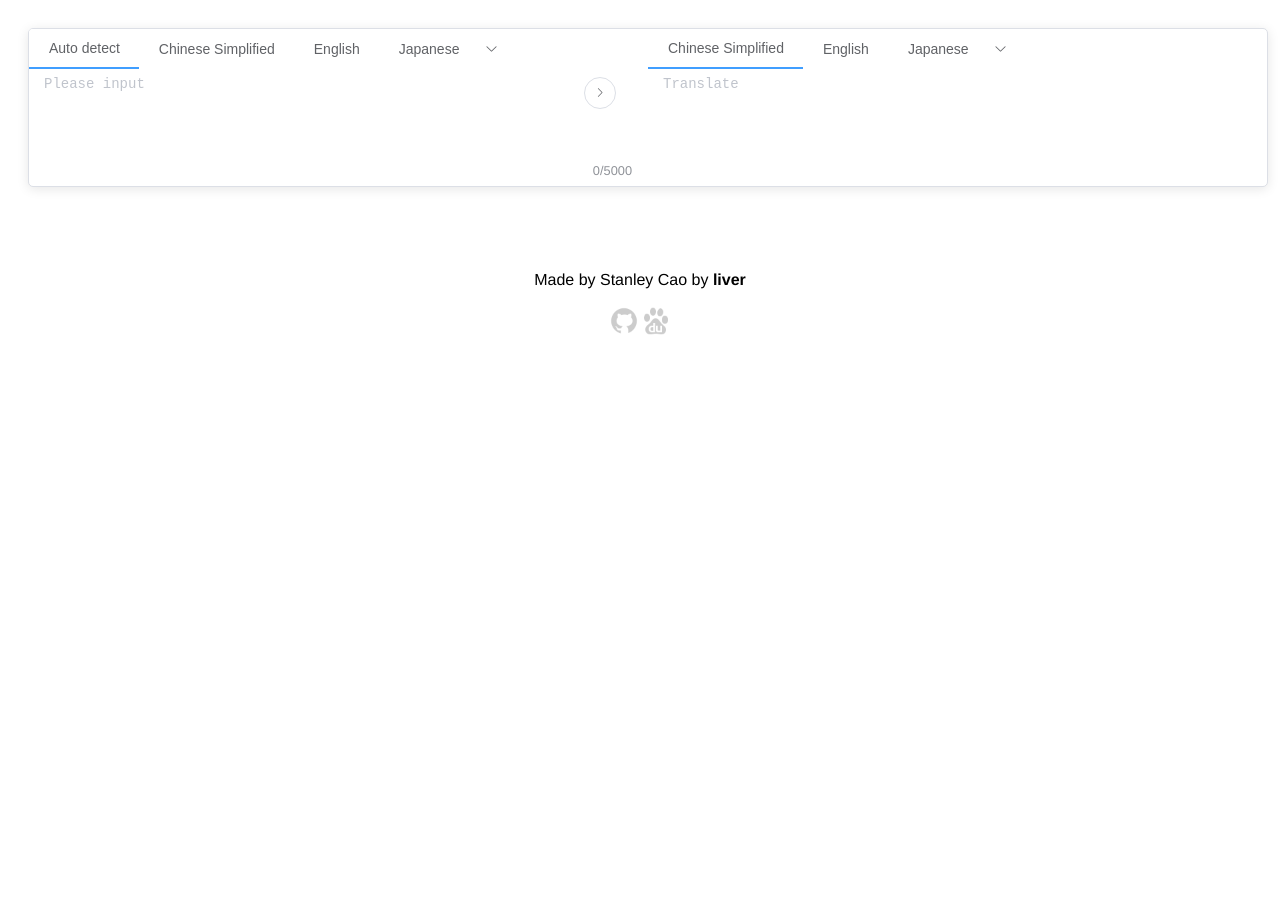
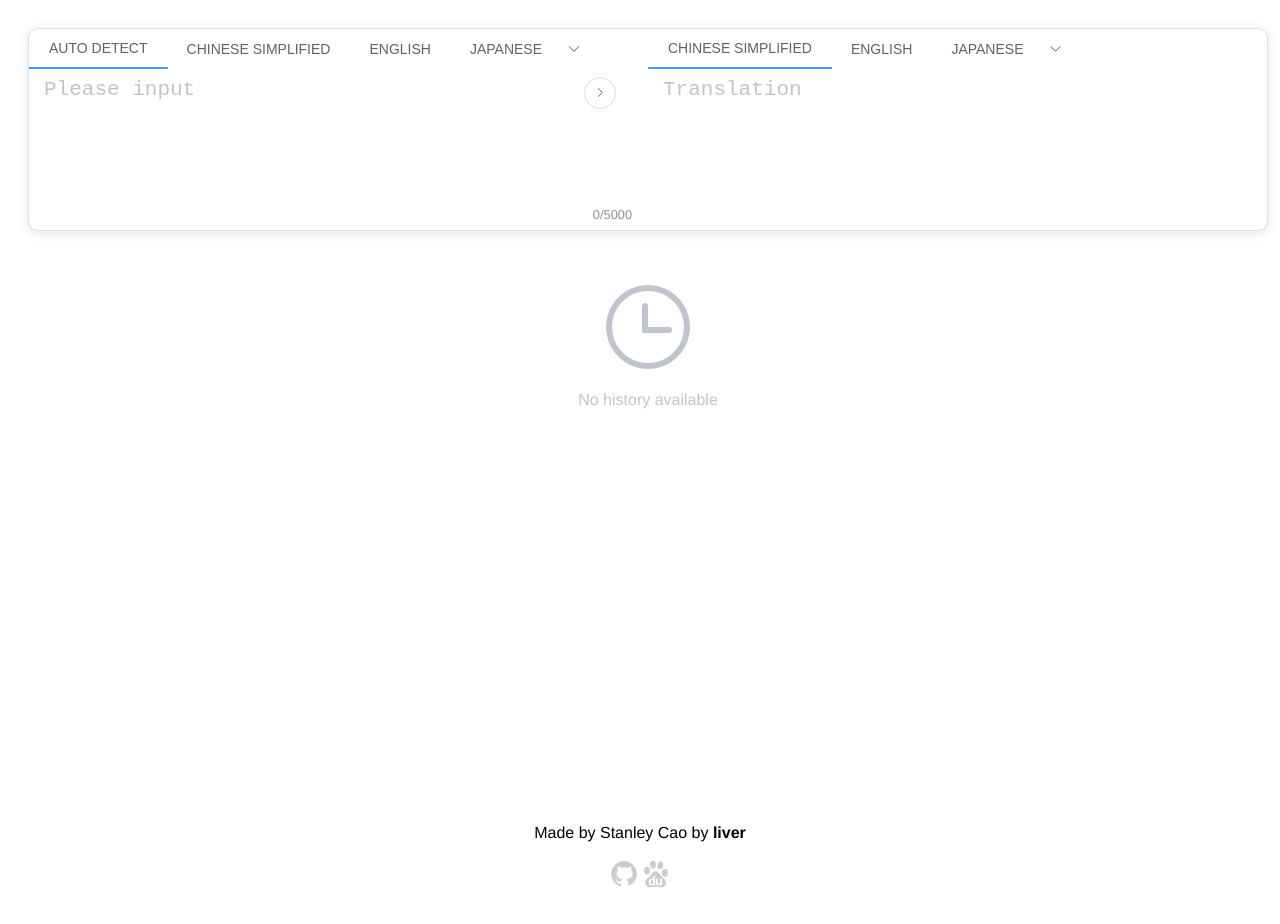
Before and after one commit to dodaydream/translate-frontend, a Vue app: page / in a window 1280 px wide. Before the commit the page ends 800 px from the top, so only its background shows below. Built offline with nearby package versions, Linux system fonts and the light colour scheme.

Commit message:
optimise translate history

```diff
--- a/src/App.vue
+++ b/src/App.vue
@@ -30,6 +30,14 @@ html {
   -moz-osx-font-smoothing: grayscale;
 }
 
+body, html, #app {
+  height: 100%;
+}
+
+.el-main {
+  min-height: 100%;
+}
+
 @media screen and (min-width: 1280px) {
   .el-main {
     width: 1280px;
--- a/src/components/Footer.vue
+++ b/src/components/Footer.vue
@@ -1,5 +1,5 @@
 <template>
-  <el-footer>
+  <el-footer height="100px">
     <p class="footer-text">Made by Stanley Cao by <b>liver</b></p>
     <p class="footer-text">
       <a href="https://github.com/dodaydream/translate-frontend">
--- a/src/components/LanguageSelector.vue
+++ b/src/components/LanguageSelector.vue
@@ -7,7 +7,8 @@
           v-bind:key="lang"
           @click="setLanguage(lang)"
           :class="{ 'selected-language' : value === lang }">
-          {{ $t("lang." + lang) }}
+          {{ lang === 'auto' && detectedLang !== '' ?
+            $t("lang." + detectedLang) + ' - ' + $t("detected") : $t("lang." + lang) }}
         </el-button>
       </el-button-group>
     </div>
@@ -37,16 +38,17 @@ export default {
   name: 'LanguageSelector',
   props: {
     displayauto: Boolean,
-    value: String
+    value: String,
+    detectedLang: String
   },
   data () {
     return {
       languageList: [],
-      recentUsedLang: ['zh', 'en', 'jp']
+      recentUsedLang: ['zh', 'en', 'jp'],
     }
   },
   created () {
-    this.languageList = languageData
+    this.languageList = this.languageList.concat(languageData)
     if (this.displayauto) {
       this.languageList.unshift('auto')
       this.recentUsedLang.unshift('auto')
@@ -67,7 +69,11 @@ export default {
 
 <style>
 .el-dropdown-menu {
-  max-width: 500px;
+  max-width: 480px;
+}
+
+.el-dropdown-menu li {
+  width: 120px;
 }
 
 .selected-language {
@@ -85,6 +91,11 @@ export default {
 
 .lang-group {
   display: flex;
+}
+
+.lang-group .el-button {
+  text-transform: uppercase;
+  background: none;
 }
 
 .language-selector {
--- a/src/components/TranslateHistory.vue
+++ b/src/components/TranslateHistory.vue
@@ -1,10 +1,22 @@
 <template>
   <div class="translate-history">
-    <TranslateHistoryCard
-      v-for="(item, index) in history"
-      v-bind:key="index"
-      v-on:delete-row="deleteRow(index)"
-      :content="item" />
+    <div v-if="history.length !== 0">
+      <div class="history-toolbar">
+        <div class="count">{{ $tc('translation', history.length) }}</div>
+        <el-button type="text" class="clear" @click="clearAll">Clear All</el-button>
+      </div>
+      <transition-group name="history">
+        <TranslateHistoryCard
+          v-for="(item, index) in history"
+          v-bind:key="index * 2"
+          v-on:delete-row="deleteRow(index)"
+          :content="item" />
+      </transition-group>
+    </div>
+    <div v-else class="history-empty-state">
+      <i class="el-icon-time"></i>
+      <p>{{ $t('history-empty-state') }}</p>
+    </div>
   </div>
 </template>
 
@@ -27,15 +39,33 @@ export default {
     loadLocalStorage () {
       try {
         this.history = JSON.parse(localStorage.history);
-        console.log(this.history)
       } catch (err) {
         this.history = []
-        console.log(err)
+      }
+
+      if (!Array.isArray(this.history)) {
+        this.history = []
       }
     },
     deleteRow (index) {
       this.history.splice(index, 1)
-      localStorage.history = JSON.stringify(this.history)
+      this.saveLocalStorage()
+    },
+    saveToHistory (res) {
+      if (this.history.length >= 10) {
+        this.history.pop()
+      }
+      this.history.unshift(res)
+      this.saveLocalStorage()
+    },
+    saveLocalStorage () {
+      setTimeout(() => {
+        localStorage.history = JSON.stringify(this.history)
+      }, 0)
+    },
+    clearAll () {
+      this.history = []
+      this.saveLocalStorage()
     }
   }
 }
@@ -43,7 +73,33 @@ export default {
 
 <style>
 .translate-history {
-  padding-top: 48px;
+}
+
+.history-enter-active, .history-leave-active {
+  transition: all 0.1s;
+}
+.history-enter, .history-leave-to /* .list-leave-active below version 2.1.8 */ {
+  opacity: 0;
+  transform: translateY(30px);
+}
+
+.history-toolbar {
+  display: flex;
+  padding: 16px;
+  justify-content: space-between;
+  align-items: center;
+}
+
+.history-empty-state {
+  display: flex;
+  align-items: center;
+  flex-direction: column;
+  padding: 48px;
+  color: #c0c4cc;
+}
+
+.history-empty-state i {
+  font-size: 96px;
 }
 
 @media screen and (min-width: 1280px) {
--- a/src/components/TranslateHistoryCard.vue
+++ b/src/components/TranslateHistoryCard.vue
@@ -1,12 +1,11 @@
 <template>
   <el-card class="box-card">
-    <div slot="header" class="clearfix">
-      <span>
-      {{ $t("lang." + content.from) }} → {{ $t("lang." + content.to) }}</span>
-    </div>
     <div>
-      <p>{{ content.trans_result.reduce((str, cur) => str + cur.src + '\n', '') }}</p>
-      <p>{{ content.trans_result.reduce((str, cur) => str + cur.dst + '\n', '') }}</p>
+      <p class="lang-indicator">
+        {{ $t("lang." + content.from) }} → {{ $t("lang." + content.to) }}
+      </p>
+      <p class="lang-src">{{ content.trans_result.reduce((str, cur) => str + cur.src + '\n', '') }}</p>
+      <p class="lang-dst">{{ content.trans_result.reduce((str, cur) => str + cur.dst + '\n', '') }}</p>
       <el-button
         class="card-button"
         type="danger"
@@ -35,10 +34,19 @@ export default {
 
 .box-card p {
   margin: 0;
-  margin-bottom: 5px;
 }
 
 .box-card {
   margin-bottom: 16px;
 }
+
+.box-card .lang-indicator {
+  color: #909399;
+  padding-bottom: 10px;
+}
+
+.box-card .lang-dst {
+  color: #606266;
+  padding-top: 10px;
+}
 </style>
--- a/src/components/TranslatorMain.vue
+++ b/src/components/TranslatorMain.vue
@@ -4,14 +4,15 @@
       <el-col :span="12">
         <LanguageSelector
           v-model="from"
-          @input="doTranslate"
+          @input="getTranslation"
+          :detectedLang="detected"
           displayauto />
       </el-col>
       <el-col :span="12">
         <LanguageSelector
           class="dest-language-selector"
           v-model="to"
-          @input="doTranslate"
+          @input="getTranslation"
          />
       </el-col>
     </el-row>
@@ -28,7 +29,7 @@
           v-model="input">
         </el-input>
         <el-button
-          @click="getTranslation"
+          @click="getTranslation(true)"
           class="translate-button"
           icon="el-icon-arrow-right"
           size="small"
@@ -42,7 +43,7 @@
           class="translate-result"
           type="textarea"
           :autosize="{ minRows: 4 }"
-          placeholder="Translate"
+          placeholder="Translation"
           v-model="result">
         </el-input>
       </el-col>
@@ -62,7 +63,8 @@ export default {
       input: '',
       result: '',
       from: 'auto',
-      to: 'zh'
+      to: 'zh',
+      detected: ''
     }
   },
   methods: {
@@ -76,6 +78,8 @@ export default {
       } else {
         this.result += '...'
       }
+
+      this.detected = ''
     },
     doTranslate: _.debounce(function () {
       this.setPendingText()
@@ -83,13 +87,13 @@ export default {
         this.sendWebRequest()
       }
     }, 500),
-    getTranslation () {
+    getTranslation (isSavable=false) {
       this.setPendingText()
       if (this.input !== '') {
-        this.sendWebRequest(true)
+        this.sendWebRequest(isSavable)
       }
     },
-    sendWebRequest (isSavable=false) {
+    sendWebRequest (isSavable) {
       fetch(process.env.VUE_APP_API_URL, {
         method: 'POST',
         headers: {
@@ -104,32 +108,13 @@ export default {
         .then(res => res.json())
         .then((res) => {
           this.result = res.trans_result.reduce((str, cur) => str + cur.dst + '\n', '')
+          if (this.from === 'auto') {
+            this.detected = res.from
+          }
           if (isSavable) {
-            this.saveToHistory(res)
+            this.$parent.$parent.$refs.history.saveToHistory(res)
           }
         })
-    },
-    saveToHistory (res) {
-      console.log(res)
-      var history = []
-      if (!localStorage.history) {
-        history = [res]
-      } else {
-        try {
-          let result = JSON.parse(localStorage.history)
-          if (result.length >= 10) {
-            result.pop()
-          }
-          result.unshift(res)
-          history = result
-        } catch (err) {
-          console.log(err)
-          history = [res]
-        }
-      }
-      localStorage.history = JSON.stringify(history)
-      // only use this for simplexity
-      this.$parent.$parent.$refs.history.loadLocalStorage()
     }
   }
 }
@@ -164,8 +149,9 @@ a {
 
 .translate-main {
   border: 1px solid #dcdfe6;
-  border-radius: 5px;
+  border-radius: 10px;
   overflow: hidden;
+  z-index: 1000;
 }
 
 .translate-main .el-card__body {
@@ -184,6 +170,10 @@ a {
   position: absolute;
   top: 8px;
   right: 32px;
+}
+
+textarea {
+  font-size: 1.5em !important;
 }
 
 @media screen and (max-width: 640px) {
--- a/src/lang/en.json
+++ b/src/lang/en.json
@@ -29,5 +29,8 @@
     "hu": "Hungarian",
     "cht": "Chinese Traditional",
     "vie": "Vietnamese"
-  }
+  },
+  "detected": "detected",
+  "translation": "1 translation | {count} translations",
+  "history-empty-state": "No history available"
 }
```
